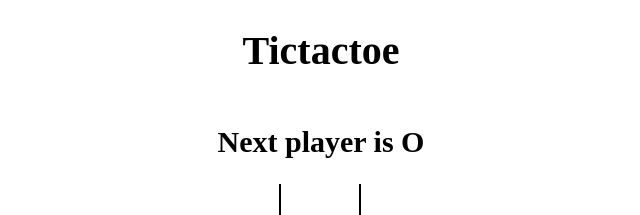
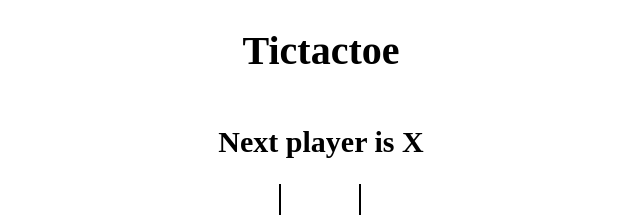
Before and after one commit to Vishwajeet570/tictactoe, a React (Vite) app: page / in a window 1280 px wide. Shown: the top 215 px of the page, without its empty margins (319-959 px from the left). Built offline with nearby package versions, Linux system fonts and the light colour scheme; the HTML template or start-up script is replaced by a standard one.

Commit message:
game history added

```diff
--- a/src/App.jsx
+++ b/src/App.jsx
@@ -7,32 +7,38 @@
   /* it is global import form any file */
 }
 const App = () => {
-  const [board, setBoard] = useState(Array(9).fill(null));
-  const [isNext, setIsNext] = useState(false);
-  const winner = calculateWinner(board);
+  const [history, setHistory] = useState([
+    { board: Array(9).fill(null), isXNext: true },
+  ]);
+
+  const [currentMove, setCurrentMove] = useState(0);
+  const current = history[currentMove];
+  const winner = calculateWinner(current.board);
   const message = winner
     ? `winner is ${winner}`
-    : `Next player is ${isNext ? 'X' : 'O'}`;
+    : `Next player is ${current.isXNext ? 'X' : 'O'}`;
   const handleSquareClick = position => {
-    if (board[position] || winner) {
+    if (current.board[position] || winner) {
       return;
     }
-    setBoard(prev => {
-      return prev.map((square, pos) => {
+    setHistory(prev => {
+      const last = prev[prev.length - 1];
+      const newBoard = last.board.map((square, pos) => {
         if (position === pos) {
-          return isNext ? 'X' : 'O';
+          return last.isXNext ? 'X' : 'O';
         }
         return square;
       });
+      return prev.concat({ board: newBoard, isXNext: !last.isXNext });
     });
-    setIsNext(prev => !prev);
+    setCurrentMove(prev => prev + 1);
   };
   return (
     <div className="app">
       {/*react.fragments or div upr wale arrow me*/}
       <h1>Tictactoe</h1>
       <h2>{message}</h2>
-      <Board board={board} handleSquareClick={handleSquareClick} />
+      <Board board={current.board} handleSquareClick={handleSquareClick} />
     </div>
   );
 };
```
